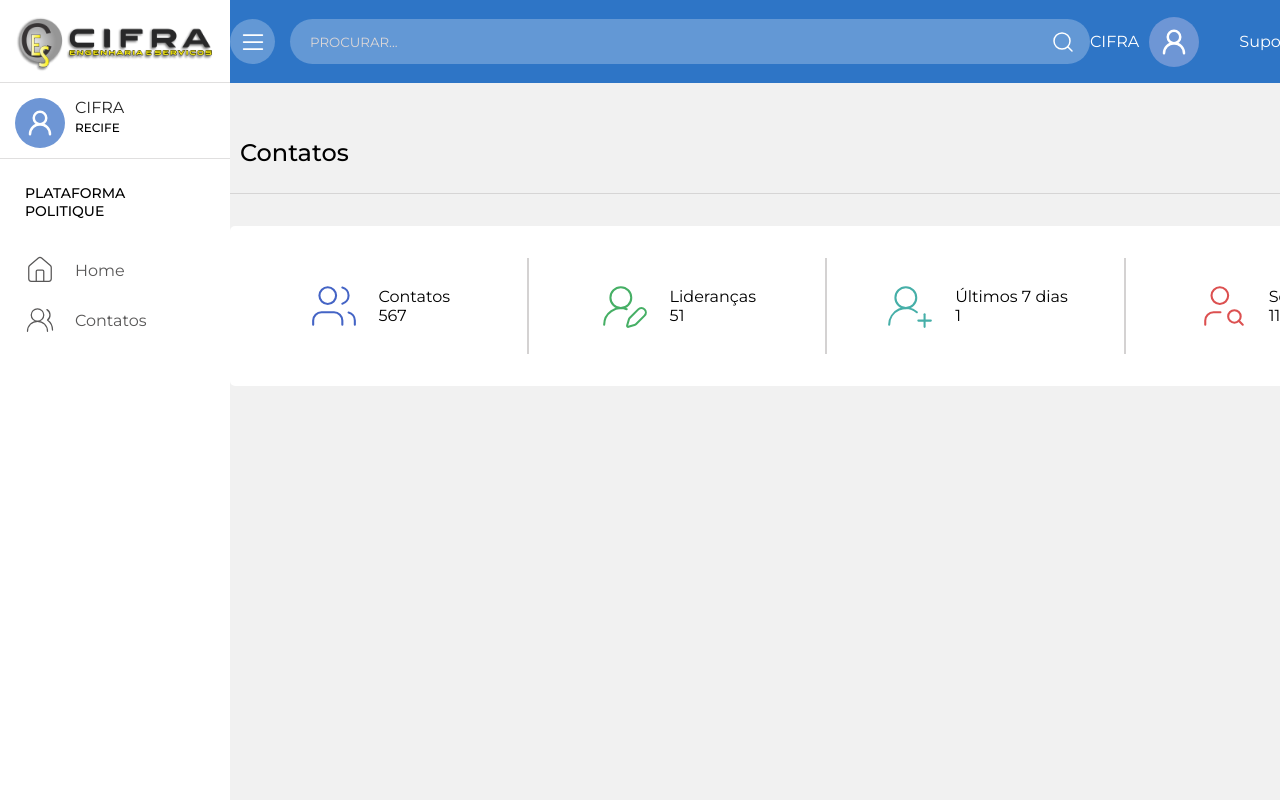
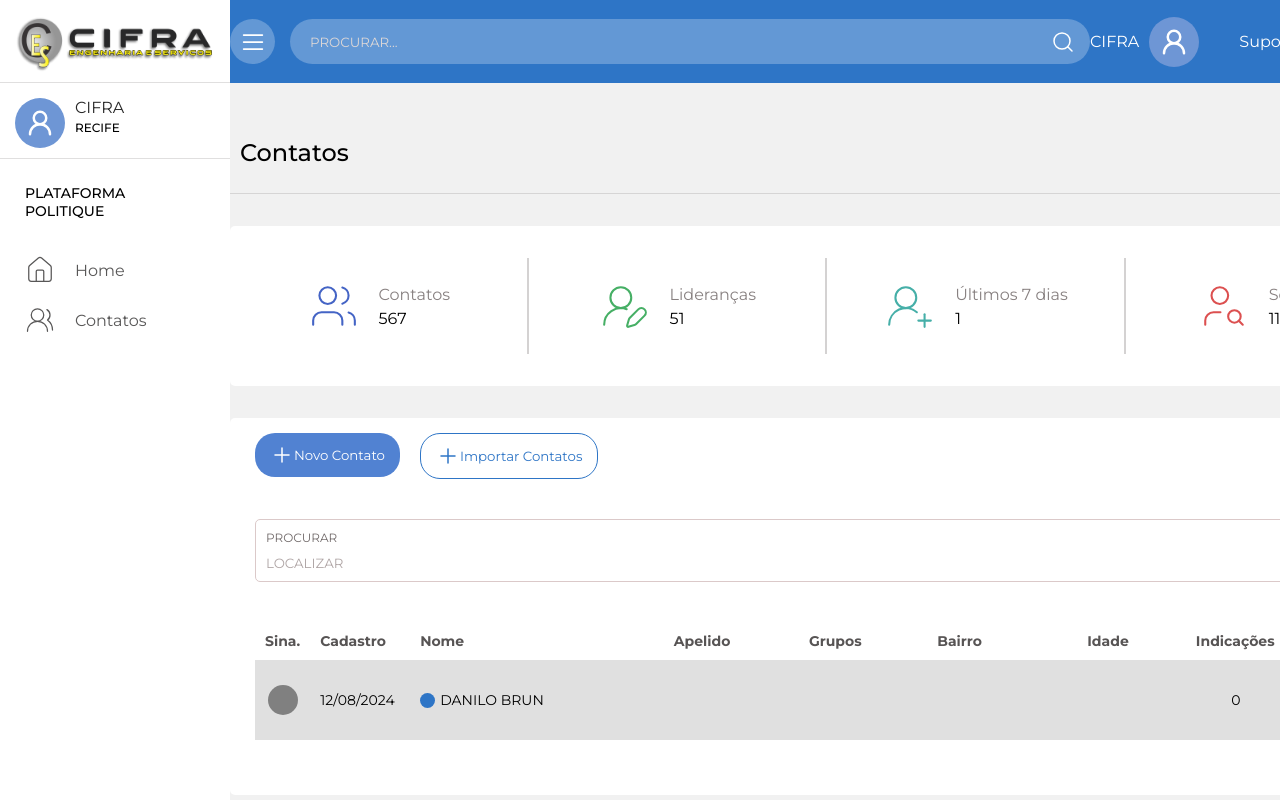
Before and after one commit to danilo-humberto/politique, a React (Vite) app: page /contact in a window 1280 px wide. Shown: the top 800 px of the page. Built offline with nearby package versions, Linux system fonts and the light colour scheme.

Commit message:
ending contact page and initializing register contact page

```diff
--- a/src/Routes.jsx
+++ b/src/Routes.jsx
@@ -1,6 +1,7 @@
 import { Route, Routes } from "react-router-dom";
 import Home from "./pages/home/Home";
 import Contact from "./pages/contact/Contact";
+import RegisterContact from "./pages/contact/RegisterContact";
 
 const RoutesPages = () => {
   return (
@@ -8,6 +9,7 @@ const RoutesPages = () => {
         <Routes>
             <Route path="/" element={<Home />}/>
             <Route path="/contact" element={<Contact />}/>
+            <Route path="/register-contact" element={<RegisterContact />}/>
         </Routes>
     </>
   )
--- a/src/components/statsOverview/StatsOverview.css
+++ b/src/components/statsOverview/StatsOverview.css
@@ -25,3 +25,17 @@
     width: 2px;
     background-color: #9a96966d;
   }
+
+  .overview-column > div {
+    display: flex;
+    flex-direction: column;
+  }
+
+  .overview-column > div > p {
+    color: rgb(136, 129, 129);
+  }
+
+  .overview-number {
+    color: black;
+    margin-top: 5px;
+}
--- a/src/components/statsOverview/StatsOverview.jsx
+++ b/src/components/statsOverview/StatsOverview.jsx
@@ -6,19 +6,31 @@ const StatsOverview = () => {
     <div className='overview'>
       <div className='overview-column'>
         <Users strokeWidth={1} size={50} color='#4464c5'/>
-        <span>Contatos <br /> 567</span>
+        <div>
+          <p>Contatos</p>
+          <span className='overview-number'>567</span>
+        </div>
       </div>
       <div className='overview-column'>
         <UserRoundPen strokeWidth={1} size={50} color='#46af65'/>
-        <span>Lideranças <br /> 51</span>
+        <div>
+          <p>Lideranças</p>
+          <span className='overview-number'>51</span>
+        </div>
       </div>
       <div className='overview-column'>
         <UserRoundPlus strokeWidth={1} size={50} color='#46afa8'/>
-        <span>Últimos 7 dias <br /> 1</span>
+        <div>
+          <p>Últimos 7 dias</p>
+          <span className='overview-number'>1</span>
+        </div>
       </div>
       <div className='overview-column'>
         <UserSearch strokeWidth={1} size={50} color='#dc5050'/>
-        <span>Sem Local <br /> 113</span>
+        <div>
+          <p>Sem Local</p>
+          <span className='overview-number'>113</span>
+        </div>
       </div>
     </div>
   )
--- a/src/pages/contact/Contact.css
+++ b/src/pages/contact/Contact.css
@@ -22,3 +22,125 @@
 .div-icon-back > :nth-child(1) {
     color: white;
 }
+
+.contact-list {
+    width: 100%;
+    background-color: white;
+    border-radius: 5px;
+    padding: 15px 25px;
+}
+
+.contact-list-btns {
+    display: flex;
+    gap: 20px;
+}
+
+.contact-list-btns > a > button, .contact-list-btns > button {
+    border: none;
+    outline: none;
+    padding: 10px 15px;
+    display: flex;
+    align-items: center;
+    border-radius: 20px;
+    cursor: pointer;
+}
+
+.contact-list-btns > a > button:nth-child(1) {
+    background-color: #5182d2;
+    color: white;
+}
+
+.contact-list-btns > button:nth-child(2) {
+    border: 1px solid #2E75C6;
+    background: transparent;
+    color: #2E75C6;
+}
+
+.contact-input {
+    margin: 40px auto 0 auto;
+    display: flex;
+    flex-direction: column;
+    gap: 10px;
+    max-width: 1400px;
+    border: 1px solid rgb(219, 201, 201);
+    border-radius: 5px;
+    padding: 10px;
+}
+
+.contact-input > label {
+    text-transform: uppercase;
+    font-size: 12px;
+    color: rgb(113, 106, 106);
+}
+
+.contact-input > input {
+    border: none;
+    outline: none;
+}
+
+.contact-input > input::placeholder {
+    text-transform: uppercase;
+    color: rgb(176, 166, 166);;
+}
+
+.contact-table {
+    width: 100%;
+    margin: 40px auto;
+    max-width: 1400px;
+    border-collapse: collapse;
+}
+
+.contact-table th, td {
+    padding: 10px;
+    font-size: 14px;
+}
+
+.contact-table th {
+    color: rgb(87, 84, 84);
+}
+
+.contact-table td {
+    text-transform: uppercase;
+}
+
+.contact-table > tbody {
+    background-color: rgb(224, 224, 224);
+    height: 5em;
+}
+
+.contact-table > thead > tr > th:nth-child(1) {
+    width: 40px;
+}
+
+.contact-table > thead > tr > th:nth-child(2) {
+    width: 100px;
+}
+
+.contact-table > thead > tr > th:nth-child(6) {
+    width: 150px;
+}
+
+.contact-table > thead > tr > th:nth-child(8) {
+    width: 100px;
+}
+
+.sina {
+    width: 30px;
+    height: 30px;
+    border-radius: 50%;
+    background-color: gray;
+}
+
+.circle-name {
+    width: 15px;
+    height: 15px;
+    border-radius: 50%;
+    background-color: #2E75C6;
+}
+
+.contact-table > tbody > tr > td:nth-child(3) {
+    display: flex;
+    align-items: center;
+    gap: 5px;
+    height: 80px;
+}
--- a/src/pages/contact/Contact.jsx
+++ b/src/pages/contact/Contact.jsx
@@ -1,17 +1,66 @@
-import { Undo2 } from "lucide-react"
-import './Contact.css'
-import StatsOverview from "../../components/statsOverview/StatsOverview"
+import { Plus, Undo2 } from "lucide-react";
+import "./Contact.css";
+import StatsOverview from "../../components/statsOverview/StatsOverview";
+import { Link } from "react-router-dom";
 
 const Contact = () => {
   return (
     <section className="flex">
-        <div className="contact-header">
-          <h2>Contatos</h2>
-          <div className="div-icon-back"><Undo2 strokeWidth={1.5} /></div>
+      <div className="contact-header">
+        <h2>Contatos</h2>
+        <div className="div-icon-back">
+          <Undo2 strokeWidth={1.5} />
         </div>
-        <StatsOverview />
+      </div>
+      <StatsOverview />
+      <div className="contact-list">
+        <div className="contact-list-btns">
+          <Link to={'/register-contact'}>
+            <button>
+              <Plus strokeWidth={1.5} />
+              <span>Novo Contato</span>
+            </button>
+          </Link>
+          <button>
+            <Plus strokeWidth={1.5} />
+            <span>Importar Contatos</span>
+          </button>
+        </div>
+        <div className="contact-input">
+          <label>procurar</label>
+          <input type="text" placeholder="localizar" />
+        </div>
+        <table className="contact-table">
+          <thead>
+            <tr>
+              <th scope="col" align="left">Sina.</th>
+              <th scope="col" align="left">Cadastro</th>
+              <th scope="col" align="left">Nome</th>
+              <th scope="col" align="left">Apelido</th>
+              <th scope="col" align="left">Grupos</th>
+              <th scope="col" align="left">Bairro</th>
+              <th scope="col" align="left">Idade</th>
+              <th scope="col" align="left">Indicações</th>
+              <th scope="col" align="right">Ações</th>
+            </tr>
+          </thead>
+          <tbody>
+            <tr>
+              <td align="center"><div className="sina"></div></td>
+              <td>12/08/2024</td>
+              <td> <div className="circle-name"></div>danilo brun</td>
+              <td></td>
+              <td></td>
+              <td></td>
+              <td></td>
+              <td align="center">0</td>
+              <td align="right">teste</td>
+            </tr>
+          </tbody>
+        </table>
+      </div>
     </section>
-  )
-}
+  );
+};
 
-export default Contact
+export default Contact;
--- /dev/null
+++ b/src/pages/contact/RegisterContact.css
@@ -0,0 +1,17 @@
+.register-contact-form {
+    width: 100%;
+    background-color: white;
+    margin-top: 30px;
+}
+
+.register-contact-form-header {
+    width: 100%;
+    border-bottom: 1px solid rgb(193, 186, 186);
+}
+
+.register-contact-form-header > h2 {
+    padding: 15px;
+    font-size: 16px;
+    width: 170px;
+    border-bottom: 1px solid purple;
+}
--- /dev/null
+++ b/src/pages/contact/RegisterContact.jsx
@@ -0,0 +1,34 @@
+import { Undo2 } from 'lucide-react'
+import './RegisterContact.css'
+import { Link } from 'react-router-dom'
+
+const RegisterContact = () => {
+  return (
+    <section className='flex'>
+      <div className="contact-header">
+        <h2>Cadastrar Contato</h2>
+        <div className="div-icon-back">
+          <Link to={'/contact'}>
+              <Undo2 strokeWidth={1.5} />
+          </Link>
+        </div>
+      </div>
+
+      <div className="register-contact-form">
+        <div className="register-contact-form-header">
+            <h2>Dados Contato</h2>
+        </div>
+        <div className="register-contact-form-body">
+            <form>
+                <div className="register-contact-inputs">
+                    <label></label>
+                    <input type="text" placeholder=''/>
+                </div>
+            </form>
+        </div>
+      </div>
+    </section>
+  )
+}
+
+export default RegisterContact
```
